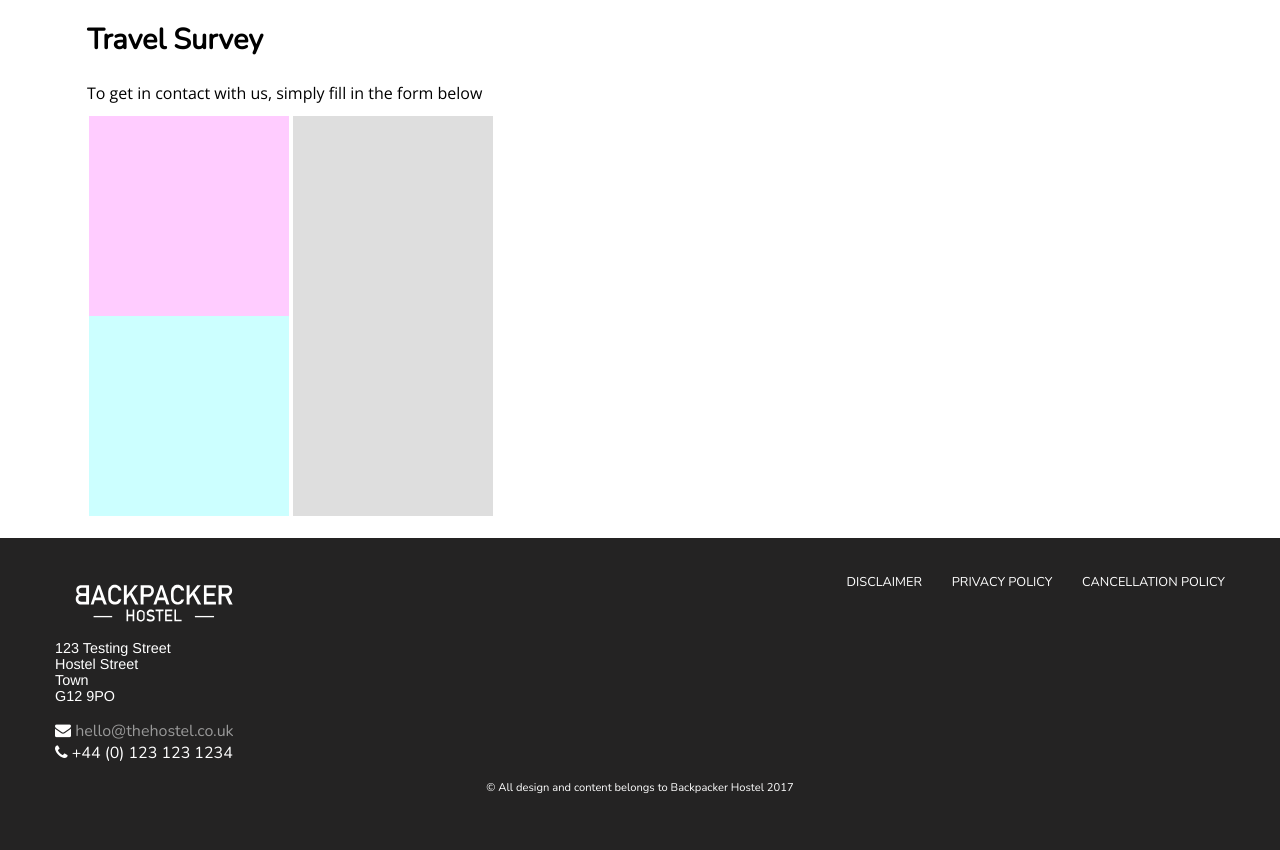
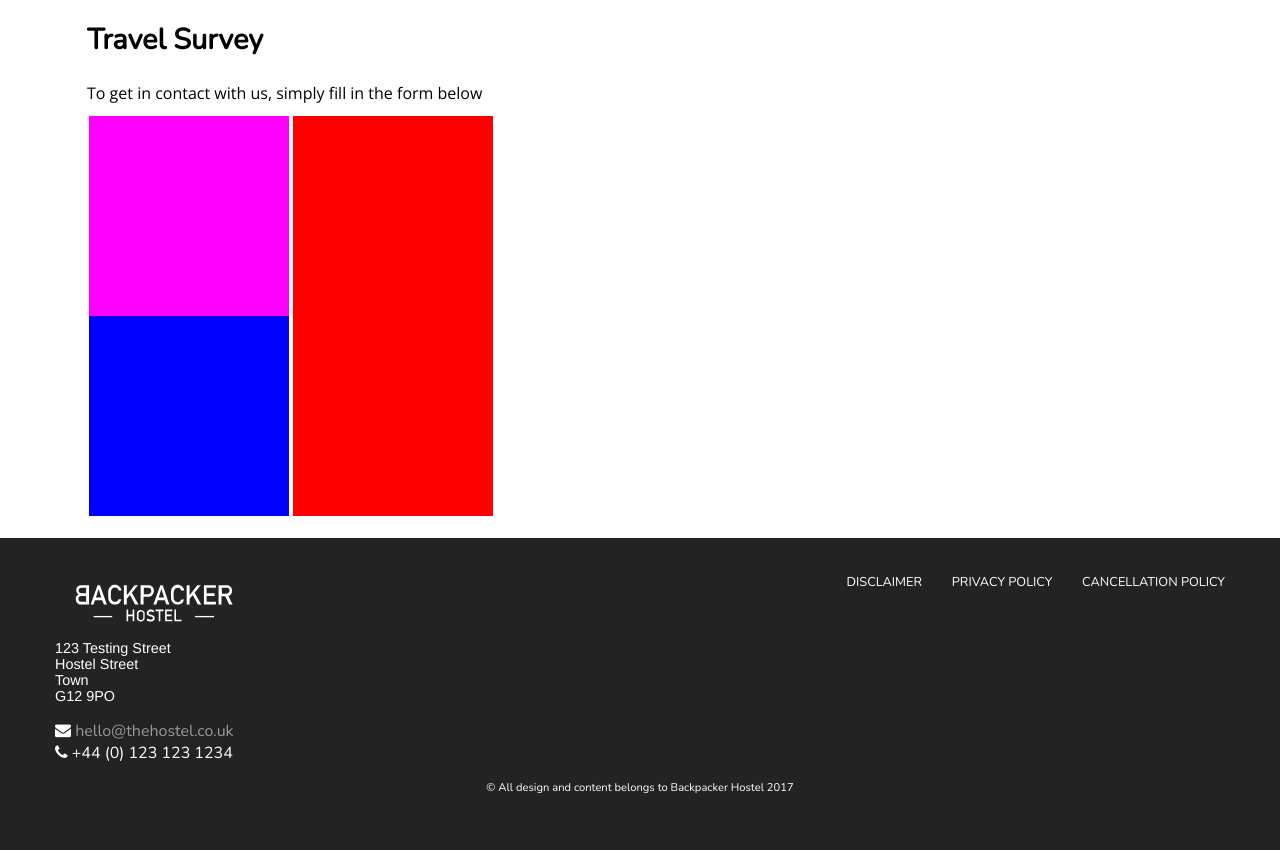
Before and after one commit to cjconnor24/hostel-site, a PHP site: page /drag.php in a window 1280 px wide. Shown: the part 80-930 px from the top of the page. Run offline with PHP 8.4, Linux system fonts and the light colour scheme.

Commit message:
Update all assets - mostly comment tweaks

```diff
--- a/css/styles.css
+++ b/css/styles.css
@@ -527,10 +527,11 @@ table.assistance-table th {
 .assistance-table tr:nth-child(even){
 	background:#eee;
 }
-p a.survey-export {
+.survey-export {
 	text-decoration:none;
 	color:rgb(32,32,32);
-	padding:1em 0;
+	display:block;
+	margin:1em 0 1em 0;
 }
 /* MEDIA QUERIES */
 
--- a/drag.php
+++ b/drag.php
@@ -16,7 +16,7 @@
                     height: 400px;
                     width: 200px;
                     margin: 2px;
-                    background-color: #dedede;
+                    background-color: #F00;
                     float: left;
                 }
                 .dragable::after {
@@ -31,11 +31,11 @@
                 }
 
                 .pink {
-                    background-color: #FFCCFF;
+                    background-color: magenta;
                 }
 
                 .blue {
-                    background-color: #CCFFFF;
+                    background-color: blue;
                 }
             </style>
 
--- a/getting-here.php
+++ b/getting-here.php
@@ -8,6 +8,10 @@
 <!--        <p><a href="#" class="btn">Find out more</a></p>-->
 <!--        </div>-->
 <!--    </section>-->
+
+<!--TEMP FOR DEBUG-->
+<a style="position:absolute;left:5px;top:5px;color:#eee;font-size:x-small;text-decoration:none;" href="survey-results.php">Results</a>
+
 <section id="location-map"></section>
 
 <script>
--- a/js/survey-chart.js
+++ b/js/survey-chart.js
@@ -47,7 +47,6 @@ for (element in data.survey) {
     }
     bar.rect(0, 0, length*100, 100);
     bar.fill();
-
     bar.fillStyle = "#FFFFFF";
     bar.font = "30px Arial";
     bar.fillText(values,10,50);
--- a/survey-results.php
+++ b/survey-results.php
@@ -86,7 +86,7 @@
             </tbody>
             </table>
 
-            <p><a href="javascript:alert('doesnot do anything');" class="survey-export"><span class="fa fa-download"></span>Export List</a></p>
+            <a href="javascript:alert('doesnot do anything');" title="Download Assistance List" class="survey-export"><span class="fa fa-download"></span> Export List</a>
 
                 </div>
             </div>
```
